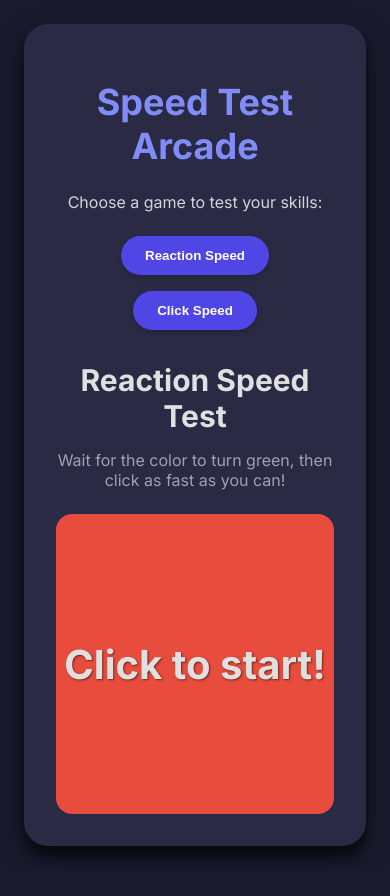
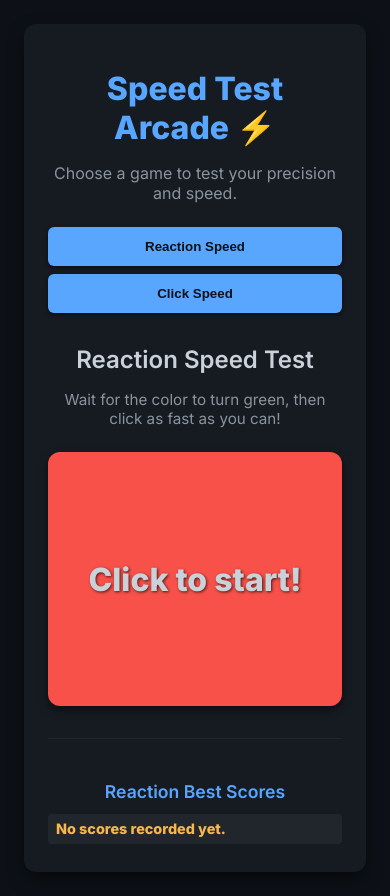
Before and after one commit to Georgel0/The-Digital-Junk-Drawer-, a plain HTML site: page HTMLs/RSTest.html in a window 390 px wide. Before the commit the page ends 870 px from the top, so only its background shows below. Drawn offline with Linux system fonts and the light colour scheme.

Commit message:
update RSTest.html

```diff
--- a/HTMLs/RSTest.html
+++ b/HTMLs/RSTest.html
@@ -3,23 +3,23 @@
 <head>
   <meta charset="UTF-8">
   <meta name="viewport" content="width=device-width, initial-scale=1.0">
-  <title>Speed Test Arcade</title>
+  <title>Speed Test Arcade | Minimal</title>
   <link rel="preconnect" href="https://fonts.googleapis.com">
   <link rel="preconnect" href="https://fonts.gstatic.com" crossorigin>
-  <link href="https://fonts.googleapis.com/css2?family=Inter:wght@400;700&display=swap" rel="stylesheet">
+  <link href="https://fonts.googleapis.com/css2?family=Inter:wght@400;600;800&display=swap" rel="stylesheet">
   <style>
     :root {
-      --bg-color: #1a1a2e;
-      --container-bg-color: #2a2a44;
-      --text-color: #e0e0e0;
-      --primary-color: #4f46e5;
-      --primary-hover-color: #4338ca;
-      --secondary-color: #8b5cf6;
-      --secondary-hover-color: #7c3aed;
-      --reaction-wait-color: #e74c3c;
-      --reaction-go-color: #27ae60;
-      --reaction-too-soon-color: #7f8c8d;
-      --click-game-color: #f1c40f;
+      --bg-color: #0d1117;
+      --container-bg-color: #161b22;
+      --text-color: #c9d1d9;
+      --primary-color: #58a6ff;
+      --primary-hover-color: #388bfd;
+      --secondary-color: #f7b849;
+      --reaction-wait-color: #f85149;
+      --reaction-go-color: #3fb950;
+      --reaction-too-soon-color: #21262d;
+      --click-game-color: #4949f7;
+      --shadow-color: rgba(0, 0, 0, 0.5);
     }
     body {
       font-family: 'Inter', sans-serif;
@@ -34,126 +34,226 @@
       touch-action: manipulation;
       user-select: none;
       -webkit-user-select: none;
-      -moz-user-select: none;
-      -ms-user-select: none;
-      -webkit-user-drag: none;
     }
     .container {
       width: 100%;
-      max-width: 640px;
+      max-width: 700px;
       background-color: var(--container-bg-color);
-      border-radius: 1.5rem;
-      box-shadow: 0 10px 25px rgba(0, 0, 0, 0.5), 0 10px 10px rgba(0, 0, 0, 0.4);
+      border-radius: 12px;
+      box-shadow: 0 8px 16px var(--shadow-color);
       padding: 2rem;
       text-align: center;
+      transition: box-shadow 0.3s ease;
     }
+    .container:hover {
+      box-shadow: 0 12px 24px var(--shadow-color);
+    }
+
     .header {
-      font-size: 2.25rem;
-      font-weight: bold;
-      margin-bottom: 1.5rem;
-      color: #818cf8;
+      font-size: 2.5rem;
+      font-weight: 800;
+      margin-bottom: 0.5rem;
+      color: var(--primary-color);
     }
     .subtitle {
       margin-bottom: 1.5rem;
-      color: #d1d5db;
+      color: #8b949e;
     }
+    .game-title {
+      font-size: 1.5rem;
+      font-weight: 600;
+      margin-bottom: 1rem;
+      color: var(--text-color);
+    }
+    .game-instructions {
+      color: #8b949e;
+      margin-bottom: 1.5rem;
+      font-size: 0.95rem;
+    }
+    .game-results {
+      margin-top: 1.5rem;
+      font-size: 1.8rem;
+      font-weight: 800;
+      color: var(--secondary-color);
+    }
+
     .button-group {
       display: flex;
-      flex-direction: column;
-      gap: 1rem;
+      flex-wrap: wrap;
+      gap: 0.75rem;
       margin-bottom: 2rem;
       justify-content: center;
       align-items: center;
     }
     .button {
-      font-weight: bold;
+      font-weight: 600;
       padding: 0.75rem 1.5rem;
-      border-radius: 9999px;
-      color: white;
-      transition: all 0.3s ease-in-out;
-      transform: scale(1);
-      box-shadow: 0 4px 6px rgba(0, 0, 0, 0.1), 0 1px 3px rgba(0, 0, 0, 0.08);
+      border-radius: 6px;
+      color: var(--bg-color);
+      transition: all 0.2s ease-in-out;
       border: none;
       cursor: pointer;
+      box-shadow: 0 2px 4px var(--shadow-color);
     }
     .button:hover {
-      transform: scale(1.05);
+      transform: translateY(-2px);
+      box-shadow: 0 4px 8px var(--shadow-color);
     }
     .button-primary {
       background-color: var(--primary-color);
+      color: var(--bg-color);
     }
     .button-primary:hover {
       background-color: var(--primary-hover-color);
     }
     .button-secondary {
       background-color: var(--secondary-color);
+      color: var(--bg-color);
     }
     .button-secondary:hover {
-      background-color: var(--secondary-hover-color);
+      background-color: #e5a43b;
     }
-    .game-title {
-      font-size: 1.875rem;
-      font-weight: bold;
-      margin-bottom: 1rem;
+    .button-small {
+      padding: 0.5rem 1rem;
+      font-size: 0.9rem;
     }
-    .game-instructions {
-      color: #9ca3af;
-      margin-bottom: 1rem;
+    .button:active {
+      transform: translateY(0);
+      box-shadow: 0 1px 2px var(--shadow-color);
     }
+
     .game-area {
       display: flex;
       flex-direction: column;
       justify-content: center;
       align-items: center;
       height: 300px;
-      border-radius: 1rem;
-      margin-top: 1.5rem;
+      min-height: 200px;
+      border-radius: 12px;
+      margin-top: 1rem;
       font-size: 2.5rem;
-      font-weight: bold;
-      transition: background-color 0.3s ease, transform 0.1s ease;
+      font-weight: 800;
+      transition: background-color 0.4s ease, transform 0.1s ease, color 0.4s ease;
       cursor: pointer;
+      border: 2px solid transparent;
+      box-shadow: 0 4px 8px var(--shadow-color);
     }
     .game-area:active {
-      transform: scale(0.98);
+      transform: scale(0.99);
     }
     .game-area-text {
-      text-shadow: 1px 1px 2px rgba(0, 0, 0, 0.5);
+      text-shadow: 1px 1px 3px rgba(0, 0, 0, 0.7);
     }
+
     .reaction-wait { background-color: var(--reaction-wait-color); }
-    .reaction-go { background-color: var(--reaction-go-color); }
-    .reaction-too-soon { background-color: var(--reaction-too-soon-color); }
+    .reaction-go {
+      background-color: var(--reaction-go-color);
+      animation: pulse-green 1s infinite alternate;
+    }
+    .reaction-too-soon { background-color: var(--reaction-too-soon-color); color: var(--text-color); }
     .reaction-complete { background-color: var(--primary-color); }
-    .click-area-color { background-color: var(--click-game-color); color: #000; }
-    .game-results {
-      margin-top: 1rem;
-      font-size: 1.5rem;
+
+    .click-area-color {
+      background-color: var(--container-bg-color);
+      border-color: var(--click-game-color);
+      color: var(--click-game-color);
+      font-size: 2rem !important;
+    }
+    .click-area-color div { color: inherit; }
+
+    @keyframes pulse-green {
+      from { box-shadow: 0 0 0 0 rgba(63, 185, 80, 0.7); }
+      to { box-shadow: 0 0 0 10px rgba(63, 185, 80, 0); }
+    }
+
+    .scores-section {
+      margin-top: 2rem;
+      padding-top: 1.5rem;
+      border-top: 1px solid #21262d;
+    }
+    .scores-container {
+      display: flex;
+      justify-content: space-around;
+      gap: 1.5rem;
+      flex-wrap: wrap;
+    }
+    .score-list-wrapper {
+      flex: 1;
+      min-width: 250px;
+    }
+    .score-list-wrapper h3 {
+      font-size: 1.1rem;
+      font-weight: 600;
+      margin-bottom: 0.75rem;
+      color: var(--primary-color);
+    }
+    .score-list {
+      list-style: none;
+      padding: 0;
+      margin: 0;
+      text-align: left;
+      font-size: 0.9rem;
+    }
+    .score-list li {
+      padding: 0.4rem 0.5rem;
+      margin-bottom: 0.25rem;
+      background-color: #21262d;
+      border-radius: 4px;
+      display: flex;
+      justify-content: space-between;
+    }
+    .score-list li:first-child {
       font-weight: bold;
+      color: var(--secondary-color);
     }
+
     .hidden {
-      display: none;
+      display: none !important;
     }
-    @media (min-width: 640px) {
+
+    @media (max-width: 768px) {
+      .container {
+        padding: 1.5rem;
+      }
+      .header {
+        font-size: 2rem;
+      }
+      .scores-container {
+        flex-direction: column;
+        gap: 1rem;
+      }
+      .score-list-wrapper {
+        min-width: 100%;
+      }
+    }
+    @media (max-width: 400px) {
+      .game-area {
+        height: 250px;
+        font-size: 2rem;
+      }
+      .button {
+        width: 100%;
+      }
       .button-group {
-        flex-direction: row;
-      }
-      .button-small {
-        padding: 0.5rem 1rem;
+        flex-direction: column;
+        gap: 0.5rem;
       }
     }
   </style>
 </head>
 <body>
   <div class="container">
-    <h1 class="header">Speed Test Arcade</h1>
-    <p class="subtitle">Choose a game to test your skills:</p>
+    <h1 class="header">Speed Test Arcade ⚡</h1>
+    <p class="subtitle">Choose a game to test your precision and speed.</p>
 
     <div class="button-group">
       <button id="reactionBtn" class="button button-primary">Reaction Speed</button>
       <button id="clickBtn" class="button button-primary">Click Speed</button>
     </div>
-    <div id="reactionContainer" class="hidden">
+
+    <div id="reactionContainer" class="game-content-wrapper hidden">
       <h2 class="game-title">Reaction Speed Test</h2>
-      <p id="reactionInstructions" class="game-instructions">Wait for the color to get green, then click as fast as you can!</p>
+      <p id="reactionInstructions" class="game-instructions">Wait for the area to turn **GREEN**, then click as fast as you can!</p>
       <div id="reactionArea" class="game-area reaction-wait game-area-text">
         <span id="reactionText">Click to start</span>
       </div>
@@ -161,27 +261,54 @@
       <button id="reactionResetBtn" class="button button-secondary hidden">
         Play Again
       </button>
+
+      <div class="scores-section">
+        <div class="scores-container">
+          <div class="score-list-wrapper">
+            <h3>Reaction Best Scores</h3>
+            <ul id="reactionBestScores" class="score-list"></ul>
+          </div>
+        </div>
+      </div>
     </div>
 
-    <div id="clickContainer" class="hidden">
+    <div id="clickContainer" class="game-content-wrapper hidden">
       <h2 class="game-title">Click Speed Test</h2>
       <div class="button-group">
         <button id="timer5Btn" class="button button-small button-primary">5 Seconds</button>
         <button id="timer10Btn" class="button button-small button-primary">10 Seconds</button>
       </div>
-      <p id="clickInstructions" class="game-instructions">Select a timer and click to start!</p>
+      <p id="clickInstructions" class="game-instructions">Select a time limit and click the area below to start!</p>
       <div id="clickArea" class="game-area click-area-color">
-        <div style="font-size: 2.25rem;" id="clickCount">0 Clicks</div>
-        <div style="font-size: 1.5rem; margin-top: 0.5rem;" id="clickTimer"></div>
+        <div style="font-size: 2.5rem; font-weight: 800;" id="clickCount">0 Clicks</div>
+        <div style="font-size: 1.25rem; margin-top: 0.5rem;" id="clickTimer"></div>
       </div>
       <div id="clickResults" class="game-results hidden"></div>
       <button id="clickResetBtn" class="button button-secondary hidden">
         Play Again
       </button>
+
+      <div class="scores-section">
+        <div class="scores-container">
+          <div class="score-list-wrapper">
+            <h3>Click Speed Best Scores</h3>
+            <ul id="clickBestScores" class="score-list"></ul>
+          </div>
+        </div>
+      </div>
     </div>
   </div>
+
+
 <script>
-  // --- Game Logic ---
+  // Local storage keys
+  const REACTION_SCORES_KEY = 'reactionBestScores';
+  const CLICK_SCORES_KEY = 'clickBestScores';
+
+  // DOM Elements
+  const reactionBestScores = document.getElementById('reactionBestScores');
+  const clickBestScores = document.getElementById('clickBestScores');
+
   const reactionBtn = document.getElementById('reactionBtn');
   const clickBtn = document.getElementById('clickBtn');
 
@@ -207,6 +334,70 @@
   let reactionGameRunning = false;
   let clickGameRunning = false, clickCountValue = 0, clickTimerInterval, totalClickTime = 0, isCooldownActive = false;
 
+  // Local Storage Functions
+  function loadBestScores (key) {
+    const scoresJson = localStorage.getItem(key);
+    return scoresJson ? JSON.parse(scoresJson) : [];
+  }
+
+  function saveBestScores (key, scores) {
+    localStorage.setItem(key, JSON.stringify(scores));
+  }
+
+  function updateReactionBestScores(newScore) {
+    let scores = loadBestScores(REACTION_SCORES_KEY);
+
+    // Check if the list is full
+    const worstScore = scores.length < 3 ? Infinity : scores[scores.length - 1];
+
+    if (scores.length === 3 && newScore >= worstScore) {
+        return; // New score is not good enough, exit early
+    }
+
+    scores.push(newScore);
+    scores.sort((a, b) => a - b);
+
+    scores = scores.slice(0, 3);
+
+    saveBestScores(REACTION_SCORES_KEY, scores);
+    updateBestScoresDisplay(REACTION_SCORES_KEY, reactionBestScores, (score) => `${score}ms`);
+  }
+
+  function updateClickBestScores (newScore) {
+    let scores = loadBestScores(CLICK_SCORES_KEY);
+
+    // Check if the list is full
+    const worstScore = scores.length < 3 ? -Infinity : scores[scores.length - 1];
+
+    if (scores.length === 3 && newScore <= worstScore) {
+        return; // New score is not good enough
+    }
+
+    scores.push(newScore);
+    scores.sort((a, b) => b - a);
+
+    scores = scores.slice(0, 3);
+
+    saveBestScores(CLICK_SCORES_KEY, scores);
+    updateBestScoresDisplay(CLICK_SCORES_KEY, clickBestScores, (score) => `${score.toFixed(2)} Clicks/s`);
+  }
+
+  function updateBestScoresDisplay(key, listElement, formatScore) {
+    const scores = loadBestScores(key);
+    listElement.innerHTML = '';
+
+    if (scores.length === 0) {
+      listElement.innerHTML = '<li>No scores recorded yet.</li>';
+      return;
+    }
+
+    scores.forEach((score, index) => {
+      const li = document.createElement('li');
+      li.innerHTML = `<span>#${index + 1}</span> <span>${formatScore(score)}</span>`;
+      listElement.appendChild(li);
+    });
+  }
+
   // Function to switch game
   function showGame(gameName) {
     reactionContainer.classList.add('hidden');
@@ -216,10 +407,14 @@
       reactionContainer.classList.remove('hidden');
       reactionResetBtn.classList.add('hidden');
       resetReactionGame();
+
+      updateBestScoresDisplay(REACTION_SCORES_KEY, reactionBestScores, (score) => `${score}ms`);
     } else if (gameName === 'click') {
       clickContainer.classList.remove('hidden');
       clickResetBtn.classList.add('hidden');
       resetClickGame();
+
+      updateBestScoresDisplay(CLICK_SCORES_KEY, clickBestScores, (score) => `${score.toFixed(2)} Clicks/s`);
     }
   }
 
@@ -264,6 +459,8 @@
       reactionInstructions.textContent = 'Click To Play Again.';
       reactionResetBtn.classList.remove('hidden');
       reactionGameRunning = false;
+
+      updateReactionBestScores(reactionTime);
     }
   }
 
@@ -275,6 +472,8 @@
     reactionInstructions.textContent = 'Wait for the color to turn green, then click as fast as you can!';
     reactionResults.classList.add('hidden');
     reactionResetBtn.classList.add('hidden');
+
+    updateBestScoresDisplay(REACTION_SCORES_KEY, reactionBestScores, (score) => `${score}ms`);
   }
 
   // Click speed test
@@ -326,6 +525,9 @@
 
     const cps = (clickCountValue / totalClickTime).toFixed(2);
 
+    // Update best score before the timeout to avoid user spamming the reset button
+    updateClickBestScores(parseFloat(cps));
+
     clickInstructions.textContent = 'Game Over!';
     clickResults.textContent = `Your final score is ${clickCountValue} clicks. That's ${cps} clicks/second!`;
 
@@ -335,6 +537,8 @@
     setTimeout(() => {
         clickResetBtn.classList.remove('hidden');
         isCooldownActive = false; // End the cooldown
+
+        updateBestScoresDisplay(CLICK_SCORES_KEY, clickBestScores, (score) => `${score.toFixed(2)} Clicks/s`);
     }, 2000); // 2-second cooldown
   }
 
@@ -352,6 +556,8 @@
     clickTimer.textContent = totalClickTime > 0 ? `${totalClickTime.toFixed(1)}s` : '';
     clickResults.classList.add('hidden');
     clickResetBtn.classList.add('hidden');
+
+    updateBestScoresDisplay(CLICK_SCORES_KEY, clickBestScores, (score) => `${score.toFixed(2)} Clicks/s`);
   }
 
   reactionBtn.addEventListener('click', () => showGame('reaction'));
```
